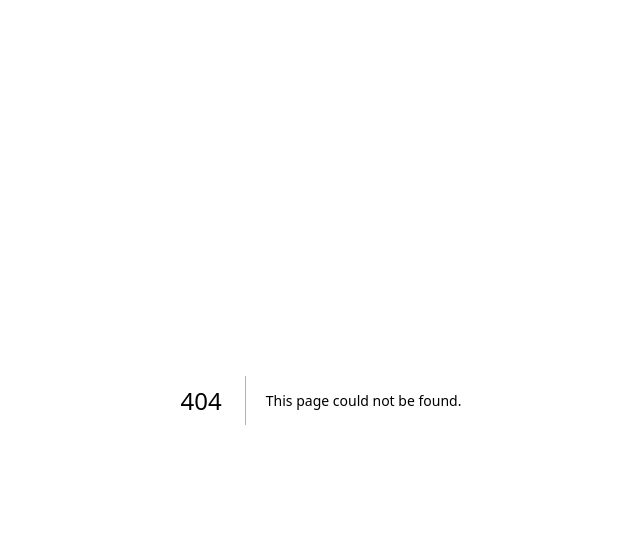
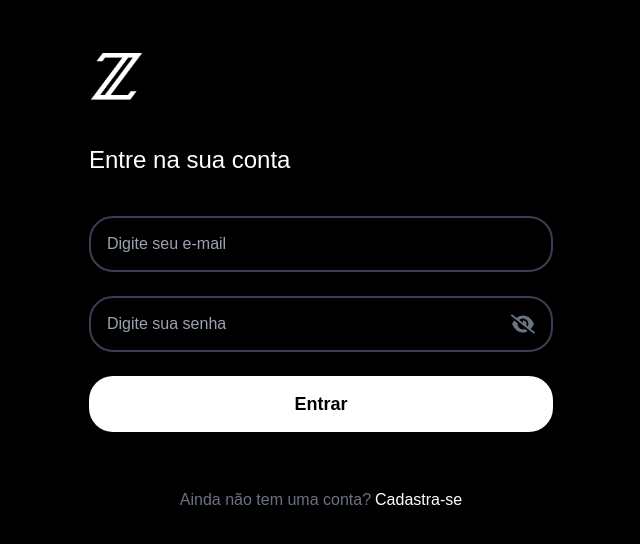
Before and after one commit to WigorCosta21/Clone-X, a Next.js app: page /signin in a window 1280 px wide. Before the commit this address had no page. Shown: the top 544 px of the page, without its empty margins (319-959 px from the left). Built offline with nearby package versions, Linux system fonts and the light colour scheme.

Commit message:
feat: created signin page

```diff
--- /dev/null
+++ b/src/app/(auth)/signin/page.tsx
@@ -0,0 +1,21 @@
+import { SigninForm } from "@/components/auth/signin-form";
+import { Logo } from "@/components/ui/logo";
+import Link from "next/link";
+
+export default function Page() {
+  return (
+    <div className="mx-auto mt-12 max-w-lg px-6">
+      <Logo size={56} />
+      <h1 className="mt-10 text-2xl">Entre na sua conta</h1>
+      <div className="mb-14 mt-10 flex flex-col gap-6">
+        <SigninForm />
+      </div>
+      <div className="flex flex-col items-center justify-center gap-1 md:flex-row">
+        <div className="text-gray-500">Ainda não tem uma conta?</div>
+        <Link href="/signup" className="hover:underline">
+          Cadastra-se
+        </Link>
+      </div>
+    </div>
+  );
+}
```
